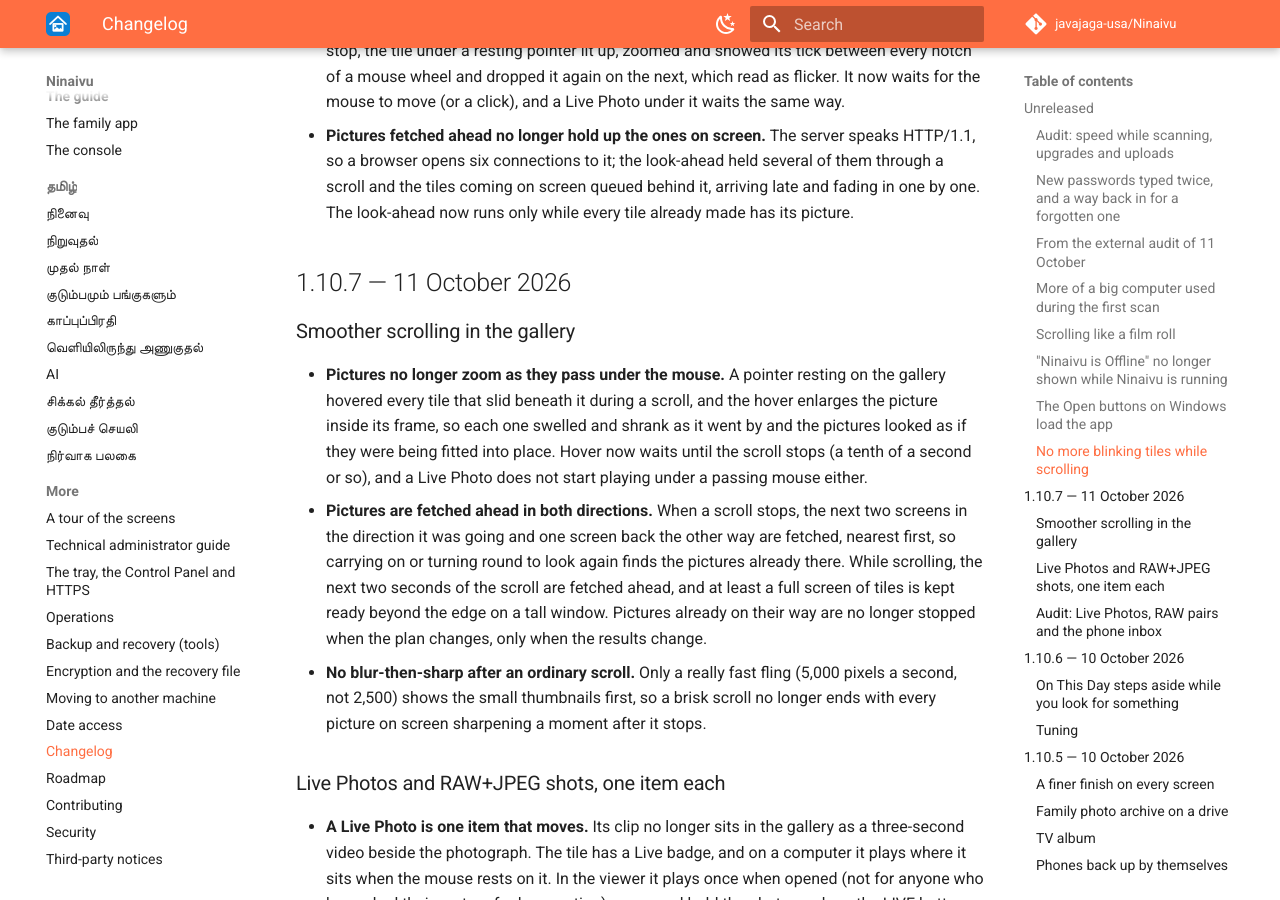
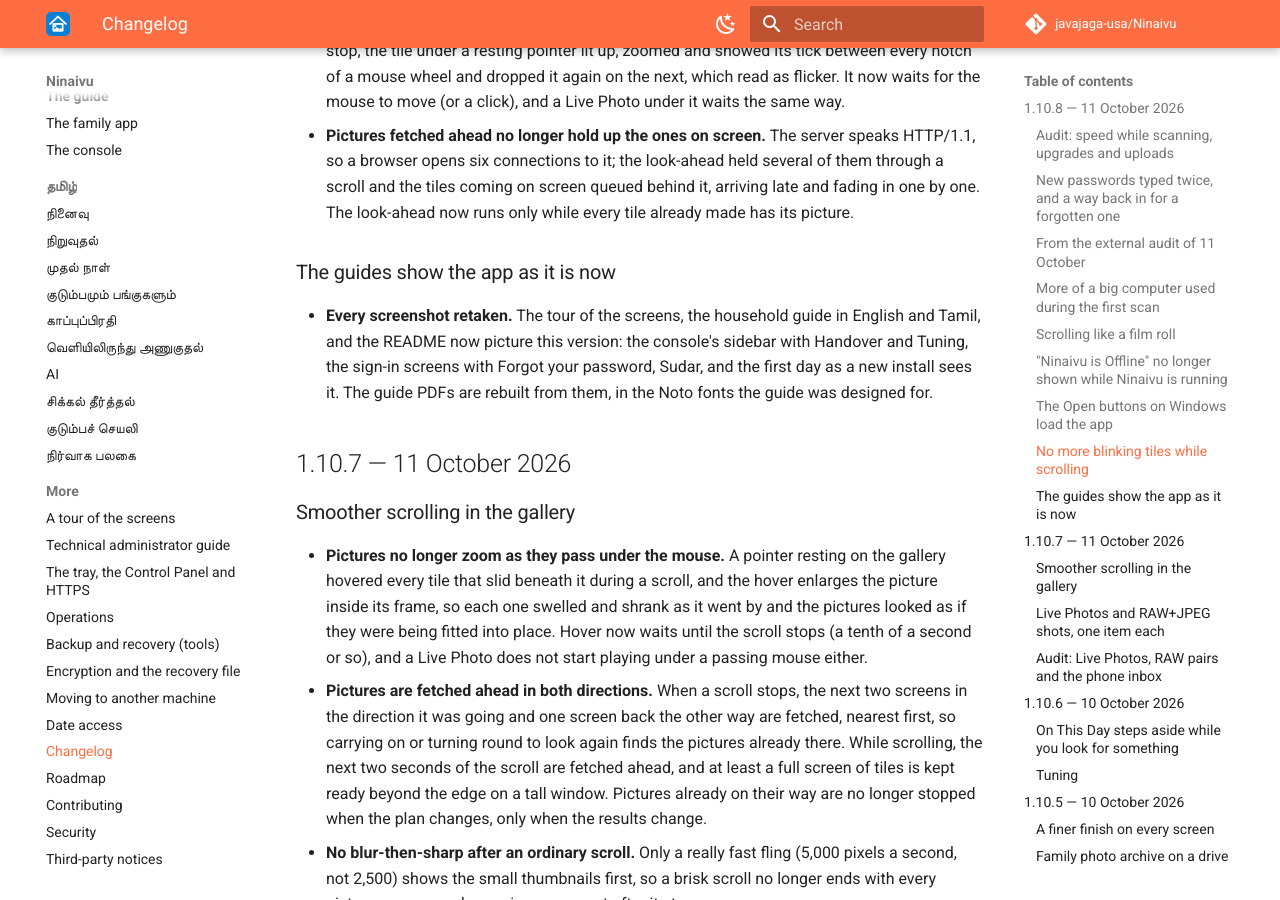
Before and after one commit to javajaga-usa/Ninaivu, an MkDocs documentation site: the page built from docs/CHANGELOG.md, in a window 1280 px wide and 900 px high, scrolled down 5238 px. Built offline with MkDocs 1.6.1 and Material for MkDocs 9.7.7, drawn with Linux system fonts in a browser that asks for light colours; comment, search, counter and statistics services are not loaded; some of the changed text lies outside the part shown.

Commit message:
Release 1.10.8
Version 1.10.8 in the app, both extensions, the README and the docs home
page; the changelog's Unreleased section dated 11 October 2026, with a line
for the refreshed screenshots; the three guide PDFs rebuilt from them.

Co-Authored-By: Claude Opus 5.5 <noreply@anthropic.com>
Claude-Session: https://claude.ai/code/session_01EyYbG9HGSQJcc6Yf9oqxkS

```diff
--- a/docs/CHANGELOG.md
+++ b/docs/CHANGELOG.md
@@ -1,6 +1,6 @@
 # Changelog
 
-## Unreleased
+## 1.10.8 — 11 October 2026
 
 ### Audit: speed while scanning, upgrades and uploads
 
@@ -69,6 +69,10 @@ test library of 208,000 photographs.
 - **A tile keeps its picture until the next one is ready.** After a brisk scroll the gallery swapped each tile's small picture for the sharp one by pointing the tile at the new address, and Safari (on the Mac and the iPhone) blanks a picture the moment its address changes, so the whole screen blinked and came back sharp. The same happened to a tile refreshed in place, such as one just marked a favourite. The sharper picture is now fetched and decoded on the side and put in the tile only then, so nothing on screen goes blank in any browser. A tile given back its own small picture after a relayout keeps showing it rather than sitting on its colour while the sharp one is fetched again, and a relayout no longer drops tiles it is about to mount again.
 - **Hover comes back when the mouse moves, not when the scroll stops.** Brought back at the stop, the tile under a resting pointer lit up, zoomed and showed its tick between every notch of a mouse wheel and dropped it again on the next, which read as flicker. It now waits for the mouse to move (or a click), and a Live Photo under it waits the same way.
 - **Pictures fetched ahead no longer hold up the ones on screen.** The server speaks HTTP/1.1, so a browser opens six connections to it; the look-ahead held several of them through a scroll and the tiles coming on screen queued behind it, arriving late and fading in one by one. The look-ahead now runs only while every tile already made has its picture.
+
+### The guides show the app as it is now
+
+- **Every screenshot retaken.** The tour of the screens, the household guide in English and Tamil, and the README now picture this version: the console's sidebar with Handover and Tuning, the sign-in screens with Forgot your password, Sudar, and the first day as a new install sees it. The guide PDFs are rebuilt from them, in the Noto fonts the guide was designed for.
 
 ## 1.10.7 — 11 October 2026
 
--- a/ninaivu/__init__.py
+++ b/ninaivu/__init__.py
@@ -46,7 +46,7 @@ from flask import Flask, g, jsonify, request
 from .server.config import Config
 from . import extensions
 
-__version__ = "1.10.7"
+__version__ = "1.10.8"
 APP_NAME = "Ninaivu"
 TAGLINE = "Your family's media, at home."
 #: Who holds the copyright, shown in About and the console. The licence stays
```
Also changed, not shown: README.md (+1 -1 lines), docs/index.md (+1 -1 lines), 5 other files.
